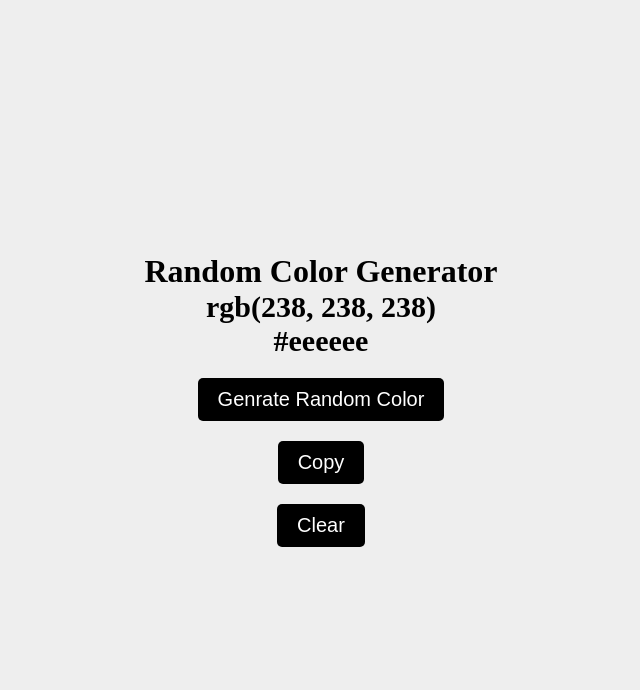
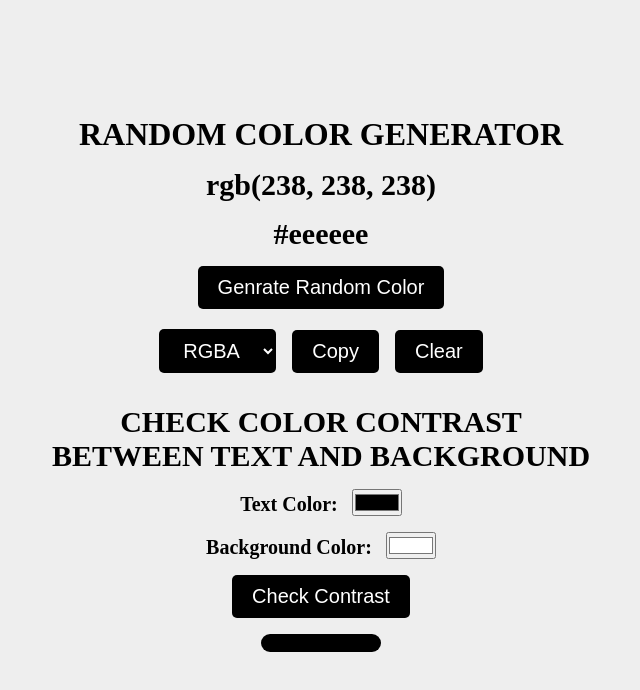
Before and after one commit to bhargav1997/random-color, a plain HTML site: page index.html in a window 1280 px wide. Both pictures are taken after a click on the button "Copy". Shown: the whole page, without its empty margins (319-959 px from the left). Drawn offline with Linux system fonts and the light colour scheme.

Commit message:
Update color contrast support

```diff
--- a/index.html
+++ b/index.html
@@ -11,11 +11,34 @@
 <body>
     <div class="container">
         <h1>Random Color Generator</h1>
-        <h2 id="color">rgb(238, 238, 238)</h2>
-        <h2 id="hex">#eeeeee</h2>
+        <h2 id="color-rgba">rgb(238, 238, 238)</h2>
+        <h2 id="color-hex">#eeeeee</h2>
         <button id="btn" class="btn-container">Genrate Random Color</button>
-        <button id="copy" class="btn-container">Copy</button>
-        <button id="clear" class="btn-container">Clear</button>
+
+        <div id="color-btn-container">
+            <select name="color" id="color" class="btn-container">
+                <option value="rgba">RGBA</option>
+                <option value="hex">HEX</option>
+            </select>
+
+            <button id="copy" class="btn-container">Copy</button>
+            <button id="clear" class="btn-container">Clear</button>
+        </div>
+
+
+        <div class="contrast-container">
+            <h2 id="color-contrast-title">Check Color Contrast <br> Between Text and Background</h2>
+            <div>
+                <label for="text-color">Text Color:</label>
+                <input type="color" id="text-color" value="#000000">
+            </div>
+            <div>
+                <label for="bg-color">Background Color:</label>
+                <input type="color" id="bg-color" value="#ffffff">
+            </div>
+            <button id="contrast-btn" class="btn-container">Check Contrast</button>
+            <p id="result-container"></p>
+        </div>
 
     </div>
     <script src="script.js"></script>
--- a/script.js
+++ b/script.js
@@ -1,20 +1,24 @@
 window.onload = () => {
 
     const btn = document.getElementById('btn');
+    const rgbaColor = document.getElementById('color-rgba');
+    const hexColor = document.getElementById('color-hex');
     const color = document.getElementById('color');
-    const hex = document.getElementById('hex');
     const copy = document.getElementById('copy');
     const clear = document.getElementById('clear');
+    const contrastBtn = document.getElementById('contrast-btn');
 
     copy.addEventListener('click', () => {
-
-        navigator.clipboard.writeText(color.innerHTML);
+        const colorCode = color.value;
+        if (colorCode === "rgba") {
+            navigator.clipboard.writeText(rgbaColor.innerHTML);
+        } else {
+            navigator.clipboard.writeText(hexColor.innerHTML);
+        }
         copy.innerHTML = "Copied";
         setTimeout(() => {
             copy.innerHTML = "Copy";
         }, 2000)
-
-
     })
 
     clear.addEventListener('click', () => {
@@ -30,12 +34,54 @@ window.onload = () => {
         let r = Math.floor(Math.random() * 255);
         let g = Math.floor(Math.random() * 255);
         let b = Math.floor(Math.random() * 255);
-        color.innerHTML = `rgb(${r},${g},${b})`;
-        hex.innerHTML = `#${r.toString(16)}${g.toString(16)}${b.toString(16)}`
+        rgbaColor.innerHTML = `rgb(${r},${g},${b})`;
+        hexColor.innerHTML = `#${r.toString(16)}${g.toString(16)}${b.toString(16)}`
 
         // body
         document.body.style.backgroundColor = `rgb(${r},${g},${b})`;
 
         console.log(r,g,b)
     })
+
+    contrastBtn.addEventListener('click',  () =>  {
+        const textColor = document.getElementById('text-color').value;
+        const bgColor = document.getElementById('bg-color').value;
+
+        const contrastRatio = getContrastRatio(textColor, bgColor);
+
+        const resultElement = document.getElementById('result-container');
+        if (contrastRatio >= 4.5) {
+          resultElement.textContent = 'Sufficient contrast!';
+          resultElement.style.color = 'green';
+        } else {
+          resultElement.textContent = 'Insufficient contrast! Increase text/background contrast.';
+          resultElement.style.color = 'red';
+        }
+      });
+
+      function getContrastRatio(textColor, bgColor) {
+        const lum1 = getRelativeLuminance(textColor);
+        const lum2 = getRelativeLuminance(bgColor);
+        const contrastRatio = (Math.max(lum1, lum2) + 0.05) / (Math.min(lum1, lum2) + 0.05);
+        return contrastRatio.toFixed(2);
+      }
+
+      function getRelativeLuminance(color) {
+        const rgb = parseColor(color);
+        const [r, g, b] = rgb.map((val) => {
+          val /= 255;
+          return val <= 0.03928 ? val / 12.92 : Math.pow((val + 0.055) / 1.055, 2.4);
+        });
+        return 0.2126 * r + 0.7152 * g + 0.0722 * b;
+      }
+
+      function parseColor(color) {
+        const hexRegex = /^#?([a-f\d]{2})([a-f\d]{2})([a-f\d]{2})$/i;
+        const match = hexRegex.exec(color);
+        if (match) {
+          return [parseInt(match[1], 16), parseInt(match[2], 16), parseInt(match[3], 16)];
+        }
+        return null;
+      }
+
 }
--- a/styles.css
+++ b/styles.css
@@ -17,12 +17,27 @@ body {
    align-items: center;
 }
 
-#color {
-    font-size: 30px;
+#color-btn-container {
+   display: flex;
+   flex-direction: row;
+   justify-content: center;
+   align-items: center;
+   margin-top: 20px;
+   column-gap: 1em;
 }
 
-#hex {
+h1 {
+    text-transform: uppercase;
+}
+
+#color-rgba {
    font-size: 30px;
+   margin: 0.5em 0;
+}
+
+#color-hex {
+   font-size: 30px;
+   margin: 0 0 0.5em 0;
 }
 
 .btn-container {
@@ -31,8 +46,37 @@ body {
    border: none;
    border-radius: 5px;
    cursor: pointer;
-    margin-top: 20px;
    background-color: rgb(0, 0, 0);
    color: white;
    transition: 0.3s;
 }
+
+.contrast-container {
+    text-align: center;
+    margin: 2em;
+    display: flex;
+    flex-direction: column;
+    justify-content: center;
+    align-items: center;
+    row-gap: 1em;
+  }
+
+  #color-contrast-title {
+    font-size: 30px;
+    font-weight: bold;
+    text-transform: uppercase;
+  }
+
+  label {
+    margin-right: 10px;
+    font-weight: bold;
+    font-size: 20px;
+  }
+
+  #result-container {
+    font-weight: bold;
+    font-size: 30px;
+    padding: 0.3em 2em;
+    background: black;
+    border-radius: 0.5em;
+  }
```
Lines whose indentation alone changed are shown as unchanged.
